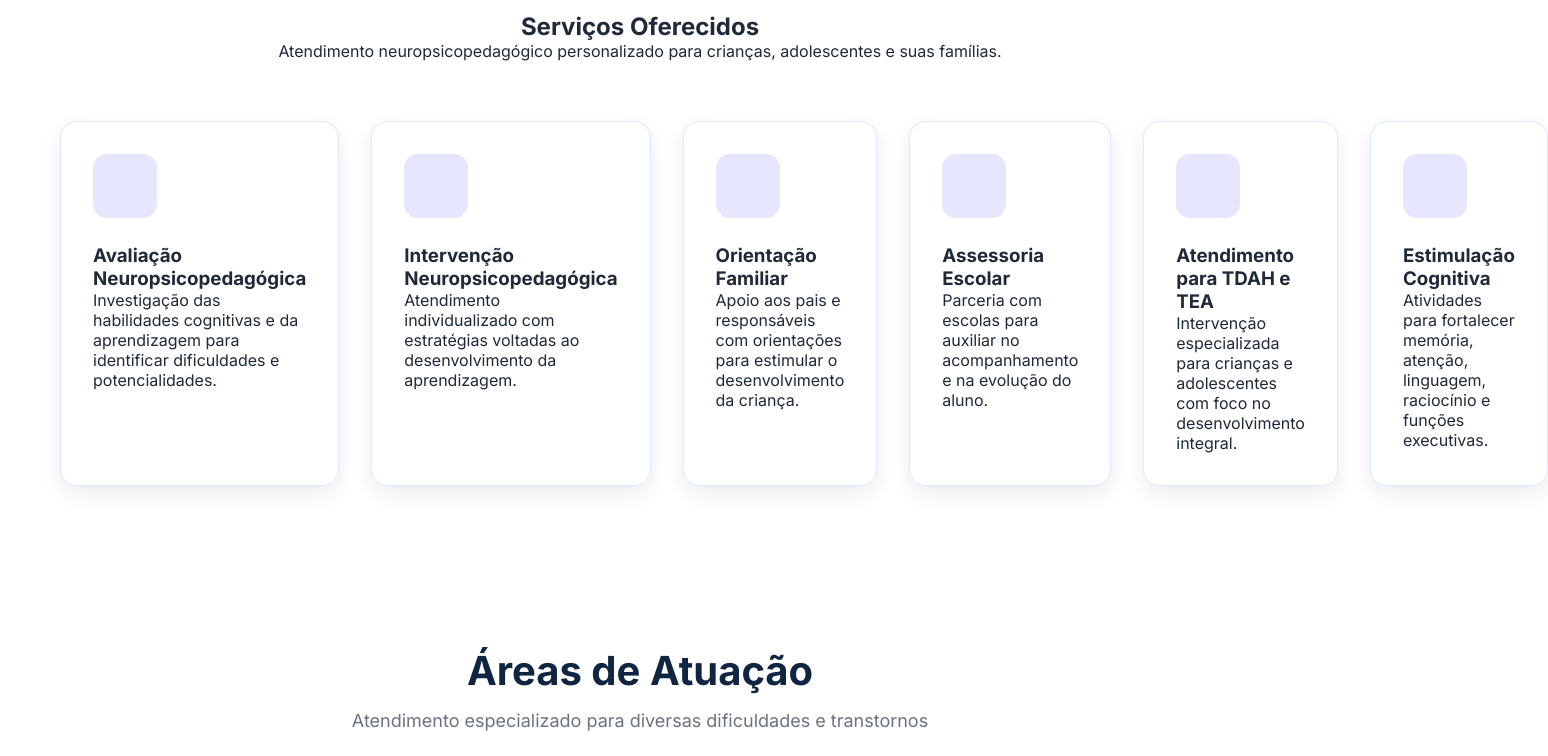
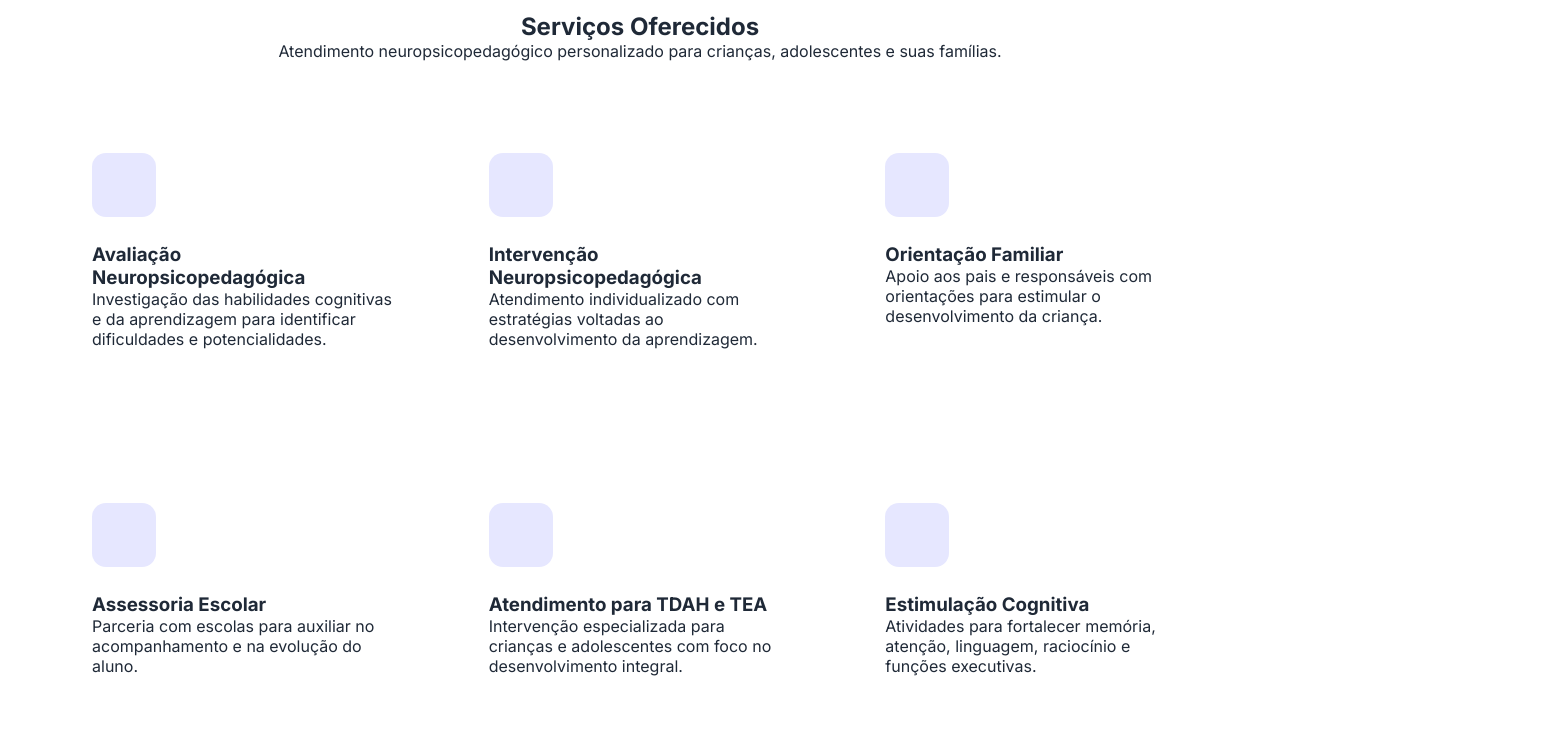
Before and after one commit to AlexandreAkkt/ErikaNeuropsicopedagoga, a React (Vite) app: page / in a window 1280 px wide. Shown: the part 1820-2576 px from the top of the page, 1548 px wide, since content can reach past the window. Built offline with nearby package versions, Linux system fonts and the light colour scheme.

Commit message:
Iniciando seção Text

```diff
--- a/src/components/Services/Services.css
+++ b/src/components/Services/Services.css
@@ -16,18 +16,19 @@
 }
 
 .services-grid {
-  display: flex;
-
-  gap: 32px; /* Define o espaço entre os cards */
+  display: flex; /* Coloca os cards lado a lado */
+  flex-wrap: wrap; /* Permite quebrar para a próxima linha */
+  justify-content: center; /* Centraliza os cards */
+  gap: 30px; /* Espaço entre os cards */
+  max-width: 1200px;
+  margin: 0 auto;
 }
 
 .service-card {
-  min-height: 200px; /* Define uma altura mínima para todos os cards */
-  background-color: #ffffff; /* Cor de fundo do card */
-  border: 1px solid #dbeafe; /* Adiciona uma borda */
-  border-radius: 16px; /* Arredonda as bordas */
-  padding: 32px; /* Adiciona espaçamento interno */
-  box-shadow: 0 8px 20px rgba(15, 31, 61, 0.08); /* Cria uma sombra suave */
+  width: calc(33.333% - 20px); /* Faz caber 3 cards por linha */
+  min-height: 320px;
+  padding: 32px;
+  box-sizing: border-box;
 }
 
 .service-icon {
```
Also changed, not shown: src/components/Text/Text.jsx (+7 -0 lines).
